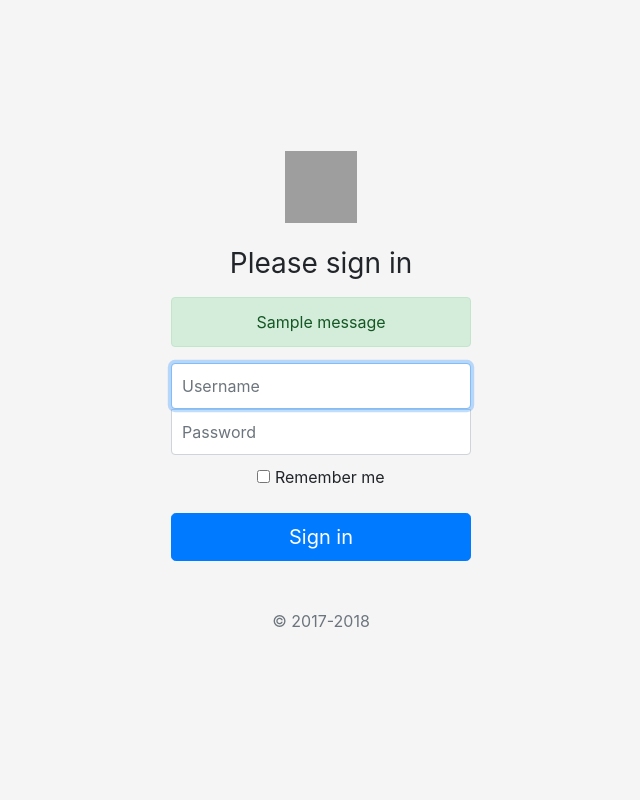
After one commit to eric-newcomer/GymBuddy, a Django app: page /login/ in a window 1280 px wide. The commit adds this page. Shown: the whole page, without its empty margins (319-959 px from the left). Run offline with Django 3.2, Linux system fonts and the light colour scheme; tables that the repository leaves empty hold one stand-in row (values such as "Sample post"); one stand-in notice (Sample message) is shown; some libraries are stand-ins or nearby versions; grey boxes are pictures that could not be loaded.

Commit message:
Add login form

```diff
--- a/liftr/settings.py
+++ b/liftr/settings.py
@@ -120,3 +120,5 @@ USE_TZ = True
 # https://docs.djangoproject.com/en/2.0/howto/static-files/
 
 STATIC_URL = '/static/'
+
+LOGIN_URL = 'login'
--- a/liftr/urls.py
+++ b/liftr/urls.py
@@ -16,8 +16,11 @@ Including another URLconf
 """
 from django.contrib import admin
 from django.urls import path, include
+from main import views
 
 urlpatterns = [
     path('admin/', admin.site.urls),
-    path('', include('main.urls'))
+    path('', include('main.urls')),
+    path('login/', views.LoginView.as_view(), name='login'),
+    path('logout/', views.logout_view, name='logout')
 ]
--- /dev/null
+++ b/main/static/main/signin.css
@@ -0,0 +1,44 @@
+html,
+body {
+  height: 100%;
+}
+
+body {
+  display: -ms-flexbox;
+  display: flex;
+  -ms-flex-align: center;
+  align-items: center;
+  padding-top: 40px;
+  padding-bottom: 40px;
+  background-color: #f5f5f5;
+}
+
+.form-signin {
+  width: 100%;
+  max-width: 330px;
+  padding: 15px;
+  margin: auto;
+}
+.form-signin .checkbox {
+  font-weight: 400;
+}
+.form-signin .form-control {
+  position: relative;
+  box-sizing: border-box;
+  height: auto;
+  padding: 10px;
+  font-size: 16px;
+}
+.form-signin .form-control:focus {
+  z-index: 2;
+}
+.form-signin input[type="email"] {
+  margin-bottom: -1px;
+  border-bottom-right-radius: 0;
+  border-bottom-left-radius: 0;
+}
+.form-signin input[type="password"] {
+  margin-bottom: 10px;
+  border-top-left-radius: 0;
+  border-top-right-radius: 0;
+}
--- a/main/templates/main/about.html
+++ b/main/templates/main/about.html
@@ -1,4 +1,4 @@
-{% extends "main/header.html" %}
+{% extends "main/base.html" %}
 
 {% block content %}
     <h1>About Liftr</h1>
--- a/main/templates/main/home.html
+++ b/main/templates/main/home.html
@@ -1,4 +1,4 @@
-{% extends "main/header.html" %}
+{% extends "main/base.html" %}
 {% load static %}
 
 {% block content %}
--- /dev/null
+++ b/main/templates/main/login.html
@@ -0,0 +1,46 @@
+{% load static %}
+
+<!doctype html>
+<html lang="en">
+
+<head>
+    <meta charset="utf-8">
+    <meta name="viewport" content="width=device-width, initial-scale=1, shrink-to-fit=no">
+    <meta name="description" content="">
+    <meta name="author" content="">
+    <link rel="icon" href="../../../../favicon.ico">
+
+    <title>Signin Template for Bootstrap</title>
+
+    <!-- Bootstrap core CSS -->
+    <link href="{% static 'main/bootstrap.min.css' %}" rel="stylesheet">
+
+    <!-- Custom styles for this template -->
+    <link href="{% static 'main/signin.css' %}" rel="stylesheet">
+</head>
+
+<body class="text-center">
+    <form class="form-signin" method="POST" action='/login/'>
+        {% csrf_token %}
+        <img class="mb-4" src="../../assets/brand/bootstrap-solid.svg" alt="" width="72" height="72">
+        <h1 class="h3 mb-3 font-weight-normal">Please sign in</h1>
+        {% if messages %}
+        <div class="messages">
+            {% for message in messages %}
+            <div {% if message.tags %} class="alert alert-{{ message.tags }}" {% else %} class="alert alert-primary" {% endif %}>{{ message }}</div>
+            {% endfor %}
+        </div>
+        {% endif %}
+        <input type="username" name="username" class="form-control" placeholder="Username" required autofocus>
+        <input type="password" name="password" class="form-control" placeholder="Password" required>
+        <div class="checkbox mb-3">
+            <label>
+                <input type="checkbox" value="remember-me"> Remember me
+            </label>
+        </div>
+        <button class="btn btn-lg btn-primary btn-block" type="submit">Sign in</button>
+        <p class="mt-5 mb-3 text-muted">&copy; 2017-2018</p>
+    </form>
+</body>
+
+</html>
--- a/main/urls.py
+++ b/main/urls.py
@@ -1,6 +1,5 @@
 # not master urls
 from django.urls import path
-
 from . import views
 
 urlpatterns = [
--- a/main/views.py
+++ b/main/views.py
@@ -1,7 +1,39 @@
-from django.shortcuts import render
+from django.shortcuts import render, redirect, render_to_response
+from django.http import HttpResponse, Http404, HttpResponseForbidden, HttpResponseNotAllowed
+from django.contrib.auth import logout, login
+from django.contrib import messages
+from django.contrib.auth.decorators import login_required
+from django.views import View
+from .backend import authenticate
 
+@login_required
 def index(request):
    return render(request, 'main/home.html')
 
+class LoginView(View):
+
+    def get(self, request, *args, **kwags):
+        if request.user.is_authenticated:
+            return redirect('/')
+        return render(request, 'main/login.html')
+
+    def post(self, request, *args, **kwargs):
+        username = request.POST['username']
+        password = request.POST['password']
+        user = authenticate(request, username=username, password=password)
+        if user is not None:
+            login(request, user)
+            return redirect('/')
+        else:
+            messages.error(
+                request, 'Failed to sign in! Please check your name and PIN', extra_tags='danger')
+            return redirect('/login')
+
+@login_required
+def logout_view(request):
+    logout(request)
+    return redirect('/login')
+
+@login_required
 def about(request):
    return render(request, 'main/about.html')
```
Also changed, not shown: main/backend.py (added, +10 -0 lines), main/static/main/home.css (+3 -4 lines), main/templates/main/base.html (added, +81 -0 lines), main/templates/main/header.html (deleted, +0 -70 lines), db.sqlite3, 2 other files.
